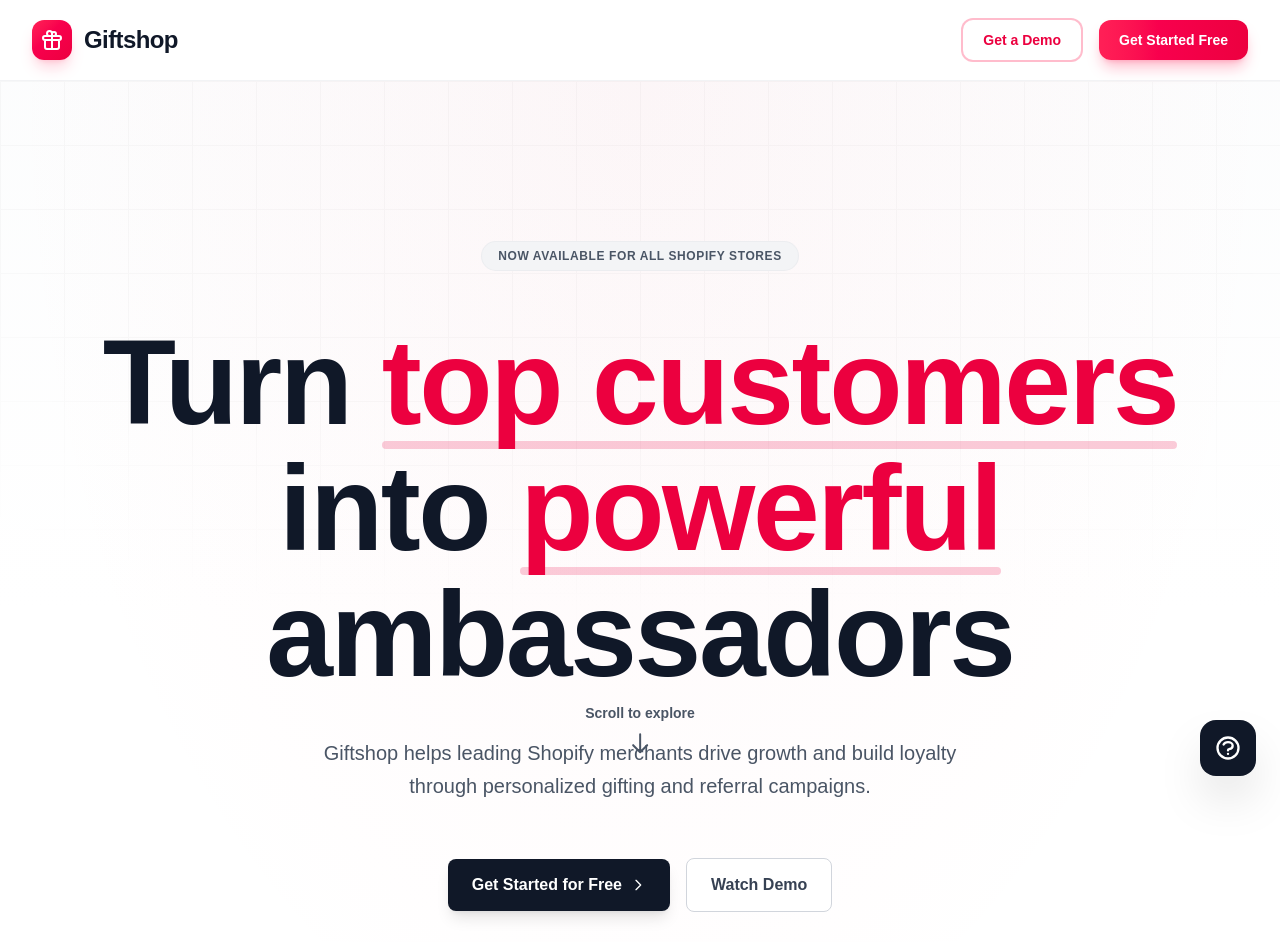
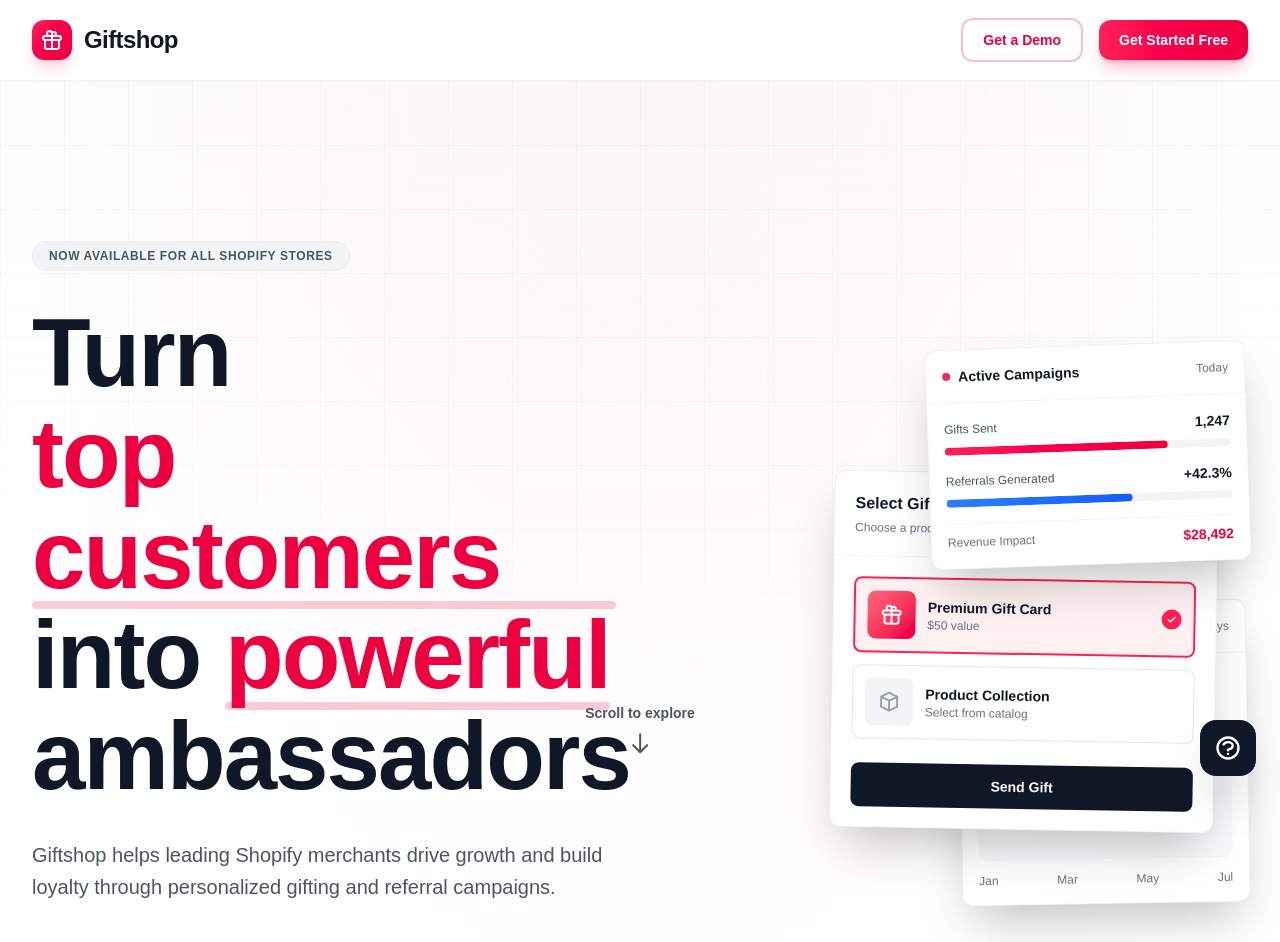
Before and after one commit to giftshop-app/giftshop-site, a Next.js app: page / in a window 1280 px wide. Shown: the top 942 px of the page. Built offline with nearby package versions, Linux system fonts and the light colour scheme.

Commit message:
Add Stripe-style UI mockups to hero section - campaign dashboard, gift selection, analytics

```diff
--- a/app/page.tsx
+++ b/app/page.tsx
@@ -53,7 +53,7 @@ export default function Home() {
         </div>
       </header>
 
-      {/* Hero Section - Stripe-inspired */}
+      {/* Hero Section - Stripe-inspired with mockups */}
       <section className="relative py-32 sm:py-40 px-6 lg:px-8 overflow-hidden bg-white">
         {/* Subtle Background Gradient - Stripe style */}
         <div className="absolute inset-0 bg-gradient-to-b from-gray-50/50 via-white to-white"></div>
@@ -64,17 +64,20 @@ export default function Home() {
           <div className="absolute inset-0 bg-[linear-gradient(to_right,#000_1px,transparent_1px),linear-gradient(to_bottom,#000_1px,transparent_1px)] bg-[size:4rem_4rem] [mask-image:radial-gradient(ellipse_80%_50%_at_50%_0%,#000_70%,transparent_110%)]"></div>
         </div>
 
-        {/* Content */}
-        <div className="relative z-10 mx-auto max-w-6xl">
+        {/* Content - Two Column Layout */}
+        <div className="relative z-10 mx-auto max-w-7xl">
+          <div className="grid grid-cols-1 lg:grid-cols-2 gap-12 items-center">
+            {/* Left Column - Text Content */}
+            <div>
               {/* Banner - Minimal Stripe style */}
-          <div className="mb-12 flex justify-center">
+              <div className="mb-8">
                 <div className="inline-flex items-center gap-2 rounded-full bg-gray-100 px-4 py-1.5 border border-gray-200/50">
                   <span className="text-xs font-semibold uppercase tracking-wider text-gray-600">Now available for all Shopify stores</span>
                 </div>
               </div>
 
               {/* Main Headline - Stripe typography style */}
-          <h1 className="text-center text-7xl font-bold leading-[1.05] tracking-[-0.02em] text-gray-900 sm:text-8xl lg:text-[7.5rem]">
+              <h1 className="text-6xl font-bold leading-[1.05] tracking-[-0.02em] text-gray-900 sm:text-7xl lg:text-8xl">
                 Turn{" "}
                 <span className="relative inline-block text-rose-600">
                   top customers
@@ -89,25 +92,29 @@ export default function Home() {
               </h1>
 
               {/* Subheadline - Stripe style */}
-          <p className="mx-auto mt-10 max-w-2xl text-center text-xl leading-relaxed text-gray-600">
+              <p className="mt-8 text-xl leading-relaxed text-gray-600 max-w-xl">
                 Giftshop helps leading Shopify merchants drive growth and build loyalty through personalized gifting and referral campaigns.
               </p>
 
-          {/* CTA Buttons - Stripe style */}
-          <div className="mt-14 flex items-center justify-center gap-4">
-            <button className="group flex items-center gap-2 rounded-lg bg-gray-900 px-6 py-3.5 text-base font-semibold text-white shadow-lg hover:bg-gray-800 hover:shadow-xl transition-all">
-              Get Started for Free
+              {/* CTA Input - Stripe style */}
+              <div className="mt-10 flex items-center gap-3 max-w-md">
+                <div className="flex-1 rounded-lg border border-gray-300 bg-white px-4 py-3.5 shadow-sm focus-within:border-gray-400 focus-within:ring-1 focus-within:ring-gray-400">
+                  <input
+                    type="email"
+                    placeholder="Email address"
+                    className="w-full text-base text-gray-900 placeholder-gray-400 outline-none"
+                  />
+                </div>
+                <button className="group flex items-center gap-2 rounded-lg bg-gray-900 px-6 py-3.5 text-base font-semibold text-white shadow-lg hover:bg-gray-800 hover:shadow-xl transition-all whitespace-nowrap">
+                  Start now
                   <svg className="h-4 w-4 group-hover:translate-x-0.5 transition-transform" fill="none" stroke="currentColor" viewBox="0 0 24 24">
                     <path strokeLinecap="round" strokeLinejoin="round" strokeWidth={2} d="M9 5l7 7-7 7" />
                   </svg>
                 </button>
-            <button className="rounded-lg border border-gray-300 bg-white px-6 py-3.5 text-base font-semibold text-gray-700 hover:bg-gray-50 hover:border-gray-400 transition-all">
-              Watch Demo
-            </button>
               </div>
 
               {/* Feature Points - Minimal Stripe style */}
-          <div className="mt-12 flex items-center justify-center gap-6 text-sm text-gray-500">
+              <div className="mt-8 flex items-center gap-6 text-sm text-gray-500">
                 <div className="flex items-center gap-2">
                   <div className="h-1.5 w-1.5 rounded-full bg-gray-400"></div>
                   <span>14-day free trial</span>
@@ -116,6 +123,130 @@ export default function Home() {
                 <div className="flex items-center gap-2">
                   <div className="h-1.5 w-1.5 rounded-full bg-gray-400"></div>
                   <span>Setup in 2 minutes</span>
+                </div>
+              </div>
+            </div>
+
+            {/* Right Column - UI Mockups */}
+            <div className="relative hidden lg:block h-[600px]">
+              {/* Mockup 1: Campaign Dashboard (Top) */}
+              <div className="absolute top-0 right-0 w-80 rounded-xl bg-white shadow-2xl border border-gray-200/50 overflow-hidden transform rotate-[-2deg] z-20">
+                <div className="p-4 border-b border-gray-100">
+                  <div className="flex items-center justify-between">
+                    <div className="flex items-center gap-2">
+                      <div className="h-2 w-2 rounded-full bg-rose-500"></div>
+                      <span className="text-sm font-semibold text-gray-900">Active Campaigns</span>
+                    </div>
+                    <div className="text-xs text-gray-500">Today</div>
+                  </div>
+                </div>
+                <div className="p-4 space-y-4">
+                  <div>
+                    <div className="flex items-center justify-between mb-2">
+                      <span className="text-xs font-medium text-gray-600">Gifts Sent</span>
+                      <span className="text-sm font-bold text-gray-900">1,247</span>
+                    </div>
+                    <div className="h-2 bg-gray-100 rounded-full overflow-hidden">
+                      <div className="h-full bg-gradient-to-r from-rose-500 to-rose-600 rounded-full" style={{ width: '78%' }}></div>
+                    </div>
+                  </div>
+                  <div>
+                    <div className="flex items-center justify-between mb-2">
+                      <span className="text-xs font-medium text-gray-600">Referrals Generated</span>
+                      <span className="text-sm font-bold text-gray-900">+42.3%</span>
+                    </div>
+                    <div className="h-2 bg-gray-100 rounded-full overflow-hidden">
+                      <div className="h-full bg-gradient-to-r from-blue-500 to-blue-600 rounded-full" style={{ width: '65%' }}></div>
+                    </div>
+                  </div>
+                  <div className="pt-2 border-t border-gray-100">
+                    <div className="flex items-center justify-between">
+                      <span className="text-xs text-gray-500">Revenue Impact</span>
+                      <span className="text-sm font-bold text-rose-600">$28,492</span>
+                    </div>
+                  </div>
+                </div>
+              </div>
+
+              {/* Mockup 2: Gift Selection Interface (Middle) */}
+              <div className="absolute top-32 right-8 w-96 rounded-xl bg-white shadow-2xl border border-gray-200/50 overflow-hidden transform rotate-[1deg] z-10">
+                <div className="p-5 border-b border-gray-100">
+                  <h3 className="text-base font-bold text-gray-900">Select Gift</h3>
+                  <p className="text-xs text-gray-500 mt-1">Choose a product to send</p>
+                </div>
+                <div className="p-5 space-y-3">
+                  <div className="flex items-center gap-3 p-3 rounded-lg border-2 border-rose-500 bg-rose-50">
+                    <div className="h-12 w-12 rounded-lg bg-gradient-to-br from-rose-400 to-rose-600 flex items-center justify-center">
+                      <svg className="h-6 w-6 text-white" fill="none" stroke="currentColor" viewBox="0 0 24 24">
+                        <path strokeLinecap="round" strokeLinejoin="round" strokeWidth={2} d="M12 8v13m0-13V6a2 2 0 112 2h-2zm0 0V5.5A2.5 2.5 0 109.5 8H12zm-7 4h14M5 12a2 2 0 110-4h14a2 2 0 110 4M5 12v7a2 2 0 002 2h10a2 2 0 002-2v-7" />
+                      </svg>
+                    </div>
+                    <div className="flex-1">
+                      <div className="text-sm font-semibold text-gray-900">Premium Gift Card</div>
+                      <div className="text-xs text-gray-500">$50 value</div>
+                    </div>
+                    <div className="h-5 w-5 rounded-full border-2 border-rose-500 bg-rose-500 flex items-center justify-center">
+                      <svg className="h-3 w-3 text-white" fill="currentColor" viewBox="0 0 20 20">
+                        <path fillRule="evenodd" d="M16.707 5.293a1 1 0 010 1.414l-8 8a1 1 0 01-1.414 0l-4-4a1 1 0 011.414-1.414L8 12.586l7.293-7.293a1 1 0 011.414 0z" clipRule="evenodd" />
+                      </svg>
+                    </div>
+                  </div>
+                  <div className="flex items-center gap-3 p-3 rounded-lg border border-gray-200 hover:border-gray-300">
+                    <div className="h-12 w-12 rounded-lg bg-gray-100 flex items-center justify-center">
+                      <svg className="h-6 w-6 text-gray-400" fill="none" stroke="currentColor" viewBox="0 0 24 24">
+                        <path strokeLinecap="round" strokeLinejoin="round" strokeWidth={2} d="M20 7l-8-4-8 4m16 0l-8 4m8-4v10l-8 4m0-10L4 7m8 4v10M4 7v10l8 4" />
+                      </svg>
+                    </div>
+                    <div className="flex-1">
+                      <div className="text-sm font-semibold text-gray-900">Product Collection</div>
+                      <div className="text-xs text-gray-500">Select from catalog</div>
+                    </div>
+                  </div>
+                  <div className="pt-3">
+                    <button className="w-full rounded-lg bg-gray-900 px-4 py-3 text-sm font-semibold text-white hover:bg-gray-800 transition-colors">
+                      Send Gift
+                    </button>
+                  </div>
+                </div>
+              </div>
+
+              {/* Mockup 3: Analytics Chart (Bottom) */}
+              <div className="absolute top-64 right-0 w-72 rounded-xl bg-white shadow-2xl border border-gray-200/50 overflow-hidden transform rotate-[-1deg] z-0">
+                <div className="p-4 border-b border-gray-100">
+                  <div className="flex items-center justify-between">
+                    <span className="text-sm font-semibold text-gray-900">Campaign Performance</span>
+                    <span className="text-xs text-gray-500">Last 30 days</span>
+                  </div>
+                </div>
+                <div className="p-4">
+                  <div className="mb-4">
+                    <div className="text-2xl font-bold text-gray-900 mb-1">2,847</div>
+                    <div className="text-xs text-gray-500">Total Gifts Sent</div>
+                    <div className="flex items-center gap-1 mt-2">
+                      <svg className="h-4 w-4 text-green-500" fill="none" stroke="currentColor" viewBox="0 0 24 24">
+                        <path strokeLinecap="round" strokeLinejoin="round" strokeWidth={2} d="M13 7h8m0 0v8m0-8l-8 8-4-4-6 6" />
+                      </svg>
+                      <span className="text-xs font-semibold text-green-600">+28.4%</span>
+                    </div>
+                  </div>
+                  <div className="h-24 bg-gray-50 rounded-lg p-3 flex items-end gap-2">
+                    {[45, 52, 38, 65, 58, 72, 68, 55, 62, 75, 70, 68].map((height, i) => (
+                      <div key={i} className="flex-1 flex items-end">
+                        <div
+                          className="w-full rounded-t bg-gradient-to-t from-rose-500 to-rose-400"
+                          style={{ height: `${height}%` }}
+                        ></div>
+                      </div>
+                    ))}
+                  </div>
+                  <div className="mt-3 flex items-center justify-between text-xs text-gray-500">
+                    <span>Jan</span>
+                    <span>Mar</span>
+                    <span>May</span>
+                    <span>Jul</span>
+                  </div>
+                </div>
+              </div>
             </div>
           </div>
         </div>
```
Lines whose indentation alone changed are shown as unchanged.
